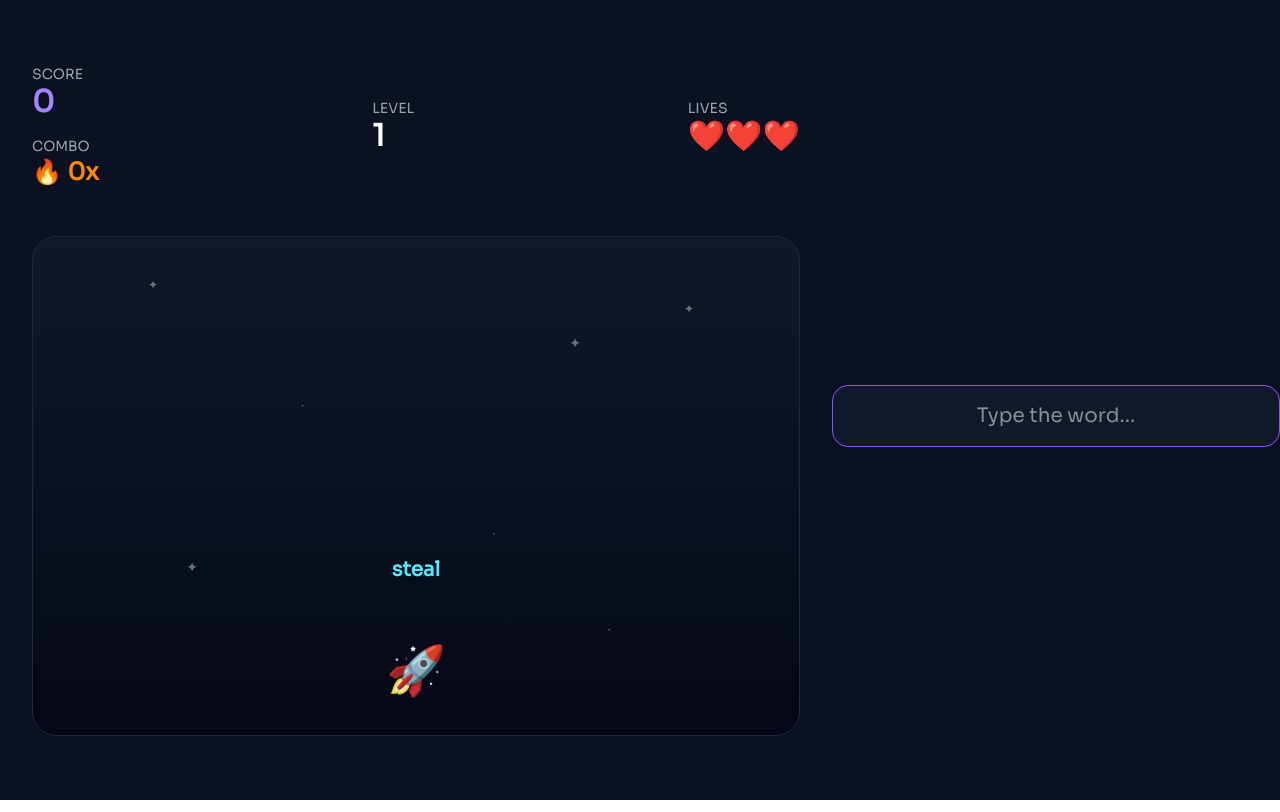
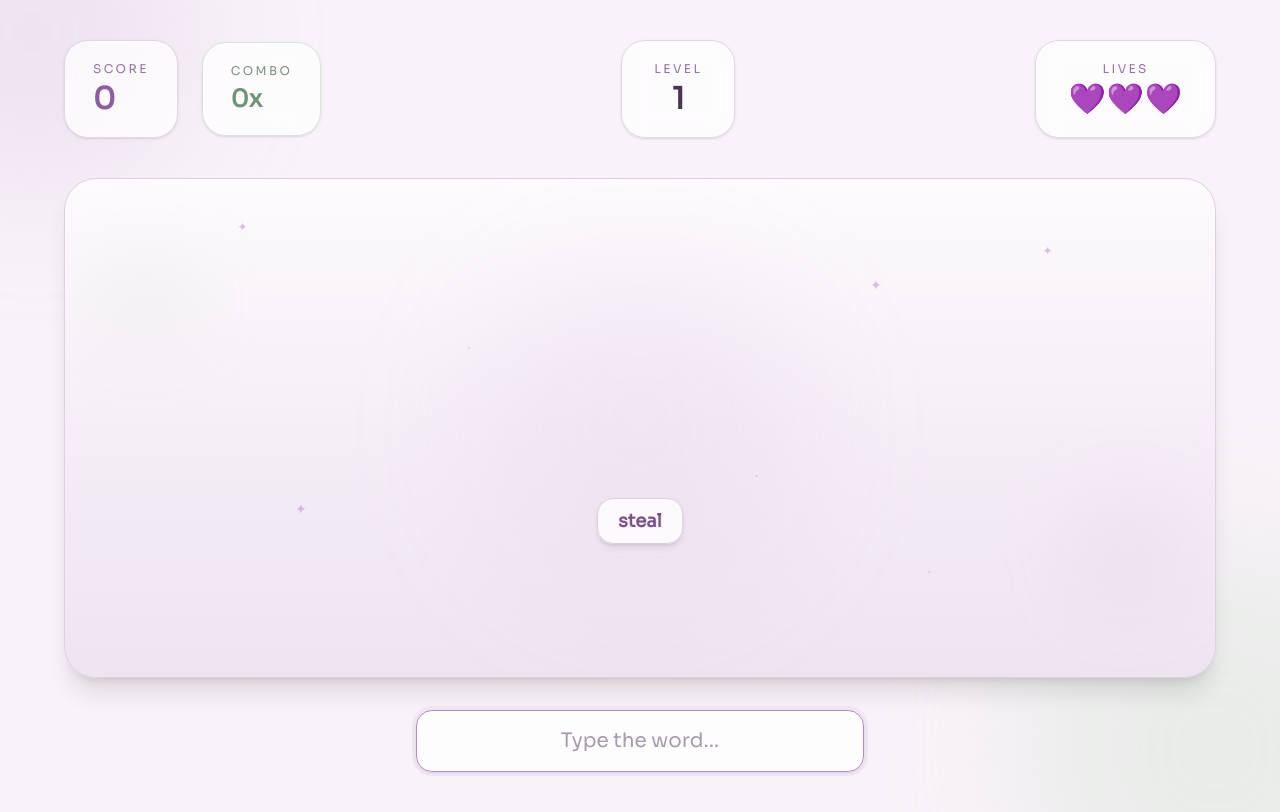
Before and after one commit to moksha013/TypenLearn, a React (Vite) app in the folder client/: page /arcade in a window 1280 px wide. Built offline with nearby package versions, Linux system fonts and the light colour scheme.

Commit message:
style: refresh dashboard analytics and arcade themes

```diff
--- a/client/src/components/TypingGardenPreview/IntroScreen.jsx
+++ b/client/src/components/TypingGardenPreview/IntroScreen.jsx
@@ -1,7 +1,7 @@
 function IntroScreen() {
   return (
     <div className="text-red-500 text-4xl font-bold">
-      INTRO SCREEN WORKING 🚀
+      INTRO SCREEN WORKING
     </div>
   );
 }
--- a/client/src/pages/Analytics.jsx
+++ b/client/src/pages/Analytics.jsx
@@ -8,14 +8,17 @@ import {
   Tooltip,
   ResponsiveContainer,
 } from "recharts";
+
 function Analytics() {
   const [results, setResults] = useState([]);
+
   useEffect(() => {
     const savedResults =
       JSON.parse(localStorage.getItem("typingResults")) || [];
 
     setResults(savedResults);
   }, []);
+
   const bestWPM =
     results.length > 0
       ? Math.max(...results.map((result) => result.wpm))
@@ -30,44 +33,107 @@ const averageWPM =
       : 0;
 
   const totalTests = results.length;
+
   return (
-    <div className="min-h-screen bg-[#0B1120] text-white p-10">
-      <h1 className="text-5xl font-bold">
+    <div className="min-h-screen bg-[#F8F3F8] text-[#493653] p-6 md:p-10 relative overflow-hidden">
+
+      {/* Background glows */}
+      <div className="absolute -top-32 -right-32 w-80 h-80 rounded-full bg-[#D8B4E2]/25 blur-3xl" />
+      <div className="absolute -bottom-40 -left-32 w-96 h-96 rounded-full bg-[#C9DCCB]/30 blur-3xl" />
+
+      <div className="relative z-10 max-w-7xl mx-auto">
+
+        {/* Header */}
+        <div className="mb-10">
+          <p className="text-sm uppercase tracking-[0.2em] text-[#9A70A8] font-medium">
+            Performance
+          </p>
+
+          <h1 className="text-4xl md:text-5xl font-bold text-[#493653] mt-2">
             Analytics
           </h1>
-      <div className="grid grid-cols-1 md:grid-cols-3 gap-6 mt-10">
 
-  <div className="bg-[#111827] border border-gray-800 rounded-3xl p-6">
-    <p className="text-gray-400 text-sm">Best WPM</p>
-    <h2 className="text-4xl font-bold text-violet-400 mt-2">
+          <p className="text-[#8A788D] mt-3">
+            Track your typing progress and see how you're improving.
+          </p>
+        </div>
+
+        {/* Stats */}
+        <div className="grid grid-cols-1 md:grid-cols-3 gap-6">
+
+          {/* Best WPM */}
+          <div className="bg-white/75 backdrop-blur-md border border-[#E2D6E4] rounded-3xl p-6 shadow-sm hover:shadow-md transition-all duration-300">
+            <p className="text-sm text-[#8A788D]">
+              Best WPM
+            </p>
+
+            <h2 className="text-4xl font-bold text-[#8E5BA5] mt-2">
               {bestWPM}
             </h2>
+
+            <p className="text-xs text-[#A99BAE] mt-2">
+              Your highest recorded speed
+            </p>
           </div>
 
-  <div className="bg-[#111827] border border-gray-800 rounded-3xl p-6">
-    <p className="text-gray-400 text-sm">Average WPM</p>
-    <h2 className="text-4xl font-bold text-cyan-400 mt-2">
+          {/* Average WPM */}
+          <div className="bg-white/75 backdrop-blur-md border border-[#D8E5DA] rounded-3xl p-6 shadow-sm hover:shadow-md transition-all duration-300">
+            <p className="text-sm text-[#7E9182]">
+              Average WPM
+            </p>
+
+            <h2 className="text-4xl font-bold text-[#6F9478] mt-2">
               {averageWPM}
             </h2>
+
+            <p className="text-xs text-[#9AAA9E] mt-2">
+              Your average typing speed
+            </p>
           </div>
 
-  <div className="bg-[#111827] border border-gray-800 rounded-3xl p-6">
-    <p className="text-gray-400 text-sm">Tests Taken</p>
-    <h2 className="text-4xl font-bold text-white mt-2">
+          {/* Tests Taken */}
+          <div className="bg-white/75 backdrop-blur-md border border-[#E2D6E4] rounded-3xl p-6 shadow-sm hover:shadow-md transition-all duration-300">
+            <p className="text-sm text-[#8A788D]">
+              Tests Taken
+            </p>
+
+            <h2 className="text-4xl font-bold text-[#493653] mt-2">
               {totalTests}
             </h2>
+
+            <p className="text-xs text-[#A99BAE] mt-2">
+              Total practice sessions
+            </p>
           </div>
 
         </div>
-      <div className="mt-10 bg-[#111827] border border-gray-800 rounded-3xl p-6">
-  <h2 className="text-2xl font-bold mb-6">
+
+        {/* WPM Progress */}
+        <div className="mt-10 bg-white/75 backdrop-blur-md border border-[#E2D6E4] rounded-3xl p-6 md:p-8 shadow-sm">
+
+          <div className="mb-6">
+            <p className="text-xs uppercase tracking-[0.18em] text-[#9A70A8] font-medium">
+              Progress
+            </p>
+
+            <h2 className="text-2xl font-bold text-[#493653] mt-1">
               WPM Progress
             </h2>
+
+            <p className="text-sm text-[#8A788D] mt-1">
+              Your typing speed across practice sessions.
+            </p>
+          </div>
 
           <div className="h-80">
             <ResponsiveContainer width="100%" height="100%">
               <LineChart data={results}>
-        <CartesianGrid strokeDasharray="3 3" />
+
+                <CartesianGrid
+                  strokeDasharray="3 3"
+                  stroke="#E6DCE8"
+                />
+
                 <XAxis
                   dataKey="date"
                   tickFormatter={(date) =>
@@ -76,20 +142,41 @@ const totalTests = results.length;
                       day: "numeric",
                     })
                   }
+                  tick={{
+                    fill: "#8A788D",
+                    fontSize: 12,
+                  }}
+                  axisLine={{
+                    stroke: "#DDD0DF",
+                  }}
+                  tickLine={false}
                 />
-        <YAxis />
+
+                <YAxis
+                  tick={{
+                    fill: "#8A788D",
+                    fontSize: 12,
+                  }}
+                  axisLine={{
+                    stroke: "#DDD0DF",
+                  }}
+                  tickLine={false}
+                />
+
                 <Tooltip
                   contentStyle={{
-    backgroundColor: "#111827",
-    border: "1px solid #374151",
-    borderRadius: "12px",
-    color: "#ffffff",
+                    backgroundColor: "#FBF8FC",
+                    border: "1px solid #E2D6E4",
+                    borderRadius: "16px",
+                    boxShadow: "0 10px 30px rgba(73, 54, 83, 0.10)",
                   }}
                   labelStyle={{
-    color: "#9ca3af",
+                    color: "#684A73",
+                    fontWeight: "600",
                   }}
                   itemStyle={{
-    color: "#a78bfa",
+                    color: "#8E5BA5",
+                    fontWeight: "600",
                   }}
                   labelFormatter={(date) =>
                     new Date(date).toLocaleDateString("en-US", {
@@ -103,12 +190,24 @@ const totalTests = results.length;
                 <Line
                   type="monotone"
                   dataKey="wpm"
-          stroke="#8b5cf6"
+                  stroke="#8E5BA5"
                   strokeWidth={3}
+                  dot={{
+                    fill: "#8E5BA5",
+                    strokeWidth: 0,
+                    r: 4,
+                  }}
+                  activeDot={{
+                    r: 6,
+                  }}
                 />
+
               </LineChart>
             </ResponsiveContainer>
           </div>
+
+        </div>
+
       </div>
     </div>
   );
--- a/client/src/pages/Arcade.jsx
+++ b/client/src/pages/Arcade.jsx
@@ -76,44 +76,79 @@ const handleTyping = (e) => {
     }
   };
 
+  return (
+    <div className="min-h-screen bg-[#F8F3F8] text-[#493653] flex items-center justify-center px-6 py-10 relative overflow-hidden">
 
-  return (
-    <div className="min-h-screen bg-[#0B1120] text-white flex items-center justify-center">
-      <div className="w-full max-w-6xl px-8">
+      {/* Soft background glow */}
+      <div className="absolute -top-32 -left-32 w-80 h-80 rounded-full bg-[#D8B4E2]/25 blur-3xl" />
+      <div className="absolute -bottom-32 -right-32 w-96 h-96 rounded-full bg-[#C9DCCB]/30 blur-3xl" />
 
-  <div className="flex justify-between items-center">
-   <div>
-  <p className="text-gray-400 text-sm">SCORE</p>
+      <div className="relative z-10 w-full max-w-6xl">
 
-  <p className="text-3xl font-bold text-violet-400">
-    {score}
+        {/* Header Stats */}
+        <div className="flex flex-col md:flex-row justify-between items-center gap-6">
+
+          {/* Score + Combo */}
+          <div className="flex items-center gap-6">
+
+            <div className="bg-white/75 backdrop-blur-md border border-[#E2D6E4] rounded-3xl px-7 py-5 shadow-sm">
+              <p className="text-xs tracking-[0.2em] text-[#9A70A8] font-medium">
+                SCORE
               </p>
 
-  <p className="text-gray-400 text-sm mt-4">COMBO</p>
-
-  <p className="text-2xl font-bold text-orange-400">
-    🔥 {combo}x
+              <p className="text-3xl font-bold text-[#8E5BA5] mt-1">
+                {score}
               </p>
             </div>
 
-    <div>
-      <p className="text-gray-400 text-sm">LEVEL</p>
-      <p className="text-3xl font-bold">
+            <div className="bg-white/75 backdrop-blur-md border border-[#D8E5DA] rounded-3xl px-7 py-5 shadow-sm">
+              <p className="text-xs tracking-[0.2em] text-[#7E9182] font-medium">
+                COMBO
+              </p>
+
+              <p className="text-2xl font-bold text-[#6F9478] mt-1">
+                 {combo}x
+              </p>
+            </div>
+
+          </div>
+
+          {/* Level */}
+          <div className="bg-white/75 backdrop-blur-md border border-[#E2D6E4] rounded-3xl px-8 py-5 text-center shadow-sm">
+            <p className="text-xs tracking-[0.2em] text-[#9A70A8] font-medium">
+              LEVEL
+            </p>
+
+            <p className="text-3xl font-bold text-[#493653] mt-1">
               {level}
             </p>
           </div>
 
-    <div>
-      <p className="text-gray-400 text-sm">LIVES</p>
-      <p className="text-3xl">
-        {"❤️".repeat(lives)}
+          {/* Lives */}
+          <div className="bg-white/75 backdrop-blur-md border border-[#E2D6E4] rounded-3xl px-8 py-5 text-center shadow-sm">
+            <p className="text-xs tracking-[0.2em] text-[#9A70A8] font-medium">
+              LIVES
+            </p>
+
+            <p className="text-3xl mt-1 tracking-wide">
+              {"💜".repeat(lives)}
             </p>
           </div>
+
         </div>
 
- <div className="mt-12 h-[500px] rounded-3xl bg-gradient-to-b from-[#111827] via-[#0B1120] to-[#050816] border border-gray-800 relative overflow-hidden">
+        {/* Arcade Arena */}
+        <div className="mt-10 h-[500px] rounded-[2rem] bg-gradient-to-b from-[#FDFBFD] via-[#F5EEF6] to-[#EDE4F0] border border-[#DED0E1] relative overflow-hidden shadow-xl">
 
-<div className="absolute inset-0 opacity-40">
+          {/* Decorative glow */}
+          <div className="absolute top-1/2 left-1/2 -translate-x-1/2 -translate-y-1/2 w-80 h-80 rounded-full bg-[#D8B4E2]/15 blur-3xl" />
+
+          <div className="absolute top-20 left-10 w-20 h-20 rounded-full bg-[#C9DCCB]/20 blur-2xl" />
+
+          <div className="absolute bottom-20 right-10 w-24 h-24 rounded-full bg-[#D8B4E2]/20 blur-2xl" />
+
+          {/* Stars */}
+          <div className="absolute inset-0 opacity-50 text-[#B58AC0]">
             <div className="absolute top-10 left-[15%] text-xs">✦</div>
             <div className="absolute top-24 left-[70%] text-sm">✦</div>
             <div className="absolute top-40 left-[35%] text-xs">·</div>
@@ -122,8 +157,10 @@ const handleTyping = (e) => {
             <div className="absolute top-80 left-[20%] text-sm">✦</div>
             <div className="absolute top-96 left-[75%] text-xs">·</div>
           </div>
+
+          {/* Falling Word */}
           <div
-  className="absolute text-xl font-semibold text-cyan-300 transition-all"
+            className="absolute px-5 py-2 rounded-2xl bg-white/80 backdrop-blur-sm border border-[#DCCFE0] shadow-md text-lg font-semibold text-[#795087] transition-all"
             style={{
               top: `${wordPosition}%`,
               left: `${wordLeft}%`,
@@ -132,14 +169,11 @@ const handleTyping = (e) => {
           >
             {currentWord}
           </div>
-    <div className="absolute bottom-10 left-1/2 -translate-x-1/2 text-5xl">
-      🚀
-    </div>
+
 
         </div>
 
-</div>
-
+        {/* Input */}
         <input
           type="text"
           value={input}
@@ -153,18 +187,26 @@ const handleTyping = (e) => {
             mx-auto
             block
             rounded-2xl
-    bg-[#111827]
+            bg-white/80
+            backdrop-blur-md
             border
-    border-gray-800
+            border-[#DED0E1]
             px-6
             py-4
             text-center
-    text-white
             text-xl
+            text-[#493653]
+            placeholder:text-[#A99BAE]
             outline-none
-    focus:border-violet-500
+            shadow-sm
+            focus:border-[#B58AC0]
+            focus:ring-4
+            focus:ring-[#D8B4E2]/20
+            transition-all
           "
         />
+
+      </div>
     </div>
   );
 }
```
Also changed, not shown: client/src/pages/Dashboard.jsx (+92 -48 lines). Lines whose indentation alone changed are shown as unchanged.
